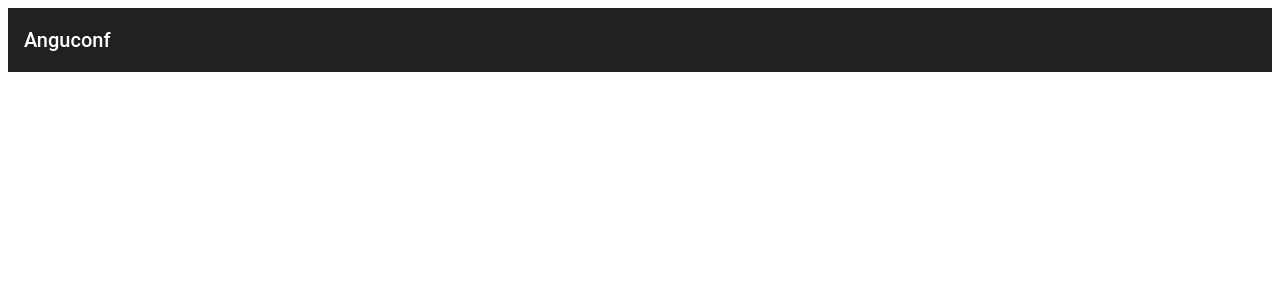
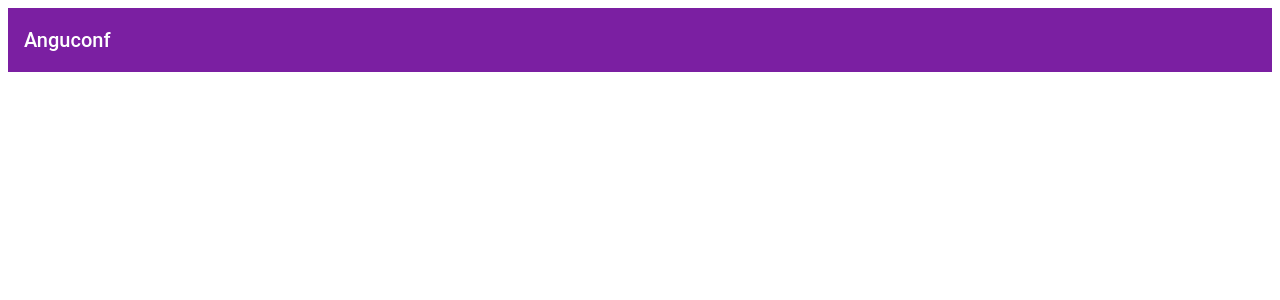
Before and after one commit to charlesmuchene/anguconf, an Angular app in the folder client/: page / in a window 1280 px wide. Shown: the top 300 px of the page. Built offline with nearby package versions, Linux system fonts and the light colour scheme.

Commit message:
Sets toolbar theme color to primary

```diff
--- a/client/src/app/app.template.html
+++ b/client/src/app/app.template.html
@@ -1 +1 @@
-<mat-toolbar>{{title}}</mat-toolbar>
+<mat-toolbar color='primary'>{{title}}</mat-toolbar>
```
